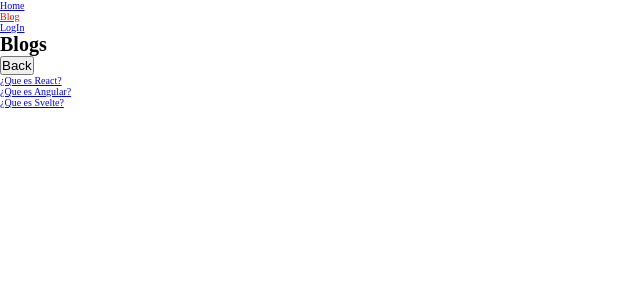
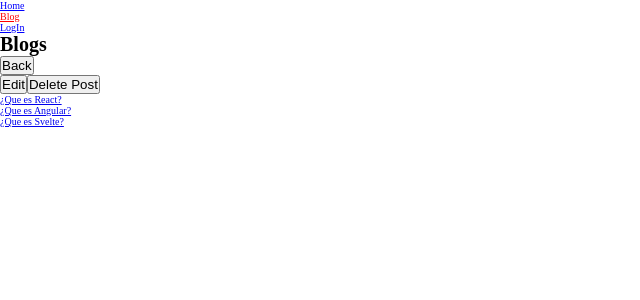
Before and after one commit to AndLego/blog-ts, a React (Vite) app: page /#/blog/1 in a window 1280 px wide. Shown: the top 300 px of the page, without its empty margins (0-640 px from the left). Built offline with nearby package versions, Linux system fonts and the light colour scheme.

Commit message:
completed migrating whole project to typescript, now fixing bugs

```diff
--- a/src/@types/blog.d.ts
+++ b/src/@types/blog.d.ts
@@ -9,6 +9,8 @@ export interface Blog {
   author: string;
   id: string | number;
 }
+
+export interface EditBlog extends Omit<Blog, "author"> { }
 
 /**
  * interface context provider
@@ -22,7 +24,7 @@ export interface ProviderProps {
  * types auth
  */
 
-export interface Role{
+export interface Role {
   write: boolean,
   read: boolean,
   delete: boolean,
--- a/src/components/BlogPost.tsx
+++ b/src/components/BlogPost.tsx
@@ -1,17 +1,31 @@
 import React from "react";
 import { useNavigate, useParams } from "react-router-dom";
+import { useAuth } from "../utils/auth";
 import { useAPI } from "../utils/blogAPI";
+import EditForm from "./EditForm";
 
 const BlogPost = () => {
+  const [showEdit, setShowEdit] = React.useState(false);
+
   const { slug } = useParams();
   const navigate = useNavigate();
 
-  const { blogData } = useAPI();
+  const { blogData, deletePost } = useAPI();
+  const { user } = useAuth();
 
   const post = blogData.find((item) => item.slug === slug);
 
   const handleBack = () => {
     navigate("/blog");
+  };
+
+  const handleDelete = () => {
+    deletePost(post!.id);
+    navigate("/blog");
+  };
+
+  const handleEdit = () => {
+    navigate(`/blog/${slug}/edit`);
   };
 
   return (
@@ -20,6 +34,16 @@ const BlogPost = () => {
       <button onClick={handleBack}>Back</button>
       <p>{post?.author}</p>
       <p>{post?.content}</p>
+
+      {user?.rol.write || user?.username === post?.author ? (
+        <button onClick={handleEdit}>Edit</button>
+      ) : null}
+
+      {showEdit && <EditForm />}
+
+      {user?.rol.delete || user?.username === post?.author ? (
+        <button onClick={handleDelete}>Delete Post</button>
+      ) : null}
     </>
   );
 };
--- a/src/components/CreatePost.tsx
+++ b/src/components/CreatePost.tsx
@@ -11,8 +11,8 @@ interface CreatePostProps {
 const CreatePost = ({ user, update, setUpdate }: CreatePostProps) => {
   const [create, setCreate] = React.useState(false);
   const { addPost } = useAPI();
-  const titleRef = React.useRef(null);
-  const contentRef = React.useRef(null);
+  const titleRef = React.useRef<HTMLInputElement>(null!);
+  const contentRef = React.useRef<HTMLInputElement>(null!);
 
   const handleSubmit = (e: FormEvent) => {
     e.preventDefault();
@@ -24,7 +24,15 @@ const CreatePost = ({ user, update, setUpdate }: CreatePostProps) => {
       .join("-");
     const content = contentRef.current.value;
 
-    addPost(title, slug, content, user, uuidv4());
+    const post = {
+      title: title,
+      slug: slug,
+      content: content,
+      author: user,
+      id: uuidv4(),
+    };
+
+    addPost(post);
 
     setUpdate(!update);
   };
--- a/src/components/EditForm.tsx
+++ b/src/components/EditForm.tsx
@@ -1,4 +1,4 @@
-import React from "react";
+import React, { FormEvent } from "react";
 import { Navigate, useNavigate, useParams } from "react-router-dom";
 import { useAuth } from "../utils/auth";
 import { useAPI } from "../utils/blogAPI";
@@ -6,24 +6,24 @@ import { useAPI } from "../utils/blogAPI";
 const EditForm = () => {
   const { blogData, editPost } = useAPI();
   const { user } = useAuth();
-  const editTitleRef = React.useRef(null);
-  const editContentRef = React.useRef(null);
+  const editTitleRef = React.useRef<HTMLInputElement>(null!);
+  const editContentRef = React.useRef<HTMLInputElement>(null!);
 
   const navigate = useNavigate();
   const { slug } = useParams();
 
-  if (user?.role.write !== true) {
+  if (user?.rol.write !== true) {
     return <Navigate to="/unauthorized" />;
   }
 
-  const post = blogData.find((post) => post.slug === slug);
+  const post = blogData.filter((post) => post.slug === slug)[0];
 
   React.useEffect(() => {
     if (editTitleRef.current) editTitleRef.current.value = post.title;
     if (editContentRef.current) editContentRef.current.value = post.content;
   }, []);
 
-  const postEdit = (e) => {
+  const postEdit = (e: FormEvent) => {
     e.preventDefault();
 
     const title = editTitleRef.current.value;
@@ -33,7 +33,14 @@ const EditForm = () => {
       .join("-");
     const content = editContentRef.current.value;
 
-    editPost(post.id, title, slug, content);
+    const editedPost = {
+      id: post.id,
+      title: title,
+      slug: slug,
+      content: content,
+    };
+
+    editPost(editedPost);
 
     navigate(`/blog/${slug}`);
   };
--- a/src/components/ProfilePage.tsx
+++ b/src/components/ProfilePage.tsx
@@ -2,7 +2,6 @@ import { useAuth } from "../utils/auth";
 
 const ProfilePage = () => {
   const { user } = useAuth();
-  console.log(user);
 
   return (
     <>
--- a/src/utils/auth.tsx
+++ b/src/utils/auth.tsx
@@ -76,13 +76,13 @@ function useAuth() {
  * redireccion al login si no hay un usuario registrado
  */
 
-function AuthRoute(props: ProviderProps) {
+function AuthRoute({ children }: ProviderProps) {
   const { user } = useAuth();
 
   if (!user) {
     return <Navigate to="/login" />;
   }
-  return props.children;
+  return <>{children}</>;
 }
 
 export { AuthProvider, useAuth, defaultUsers, AuthRoute };
--- a/src/utils/blogAPI.tsx
+++ b/src/utils/blogAPI.tsx
@@ -1,10 +1,11 @@
 import React from "react";
-import { Blog, ProviderProps } from "../@types/blog";
+import { Blog, EditBlog, ProviderProps } from "../@types/blog";
 
 interface APIContextProps {
   blogData: Blog[];
   addPost: (post: Blog) => void;
-  //   deletePost: (id: number) => void;
+  editPost: (editedPost: EditBlog) => void;
+  deletePost: (id: string | number) => void;
 }
 
 const APIContext = React.createContext<APIContextProps>({} as APIContextProps);
@@ -40,7 +41,7 @@ const BlogAPIProvider = ({ children }: ProviderProps) => {
       title: post.title,
       slug: post.slug,
       content: post.content,
-      author: post.content,
+      author: post.author,
       id: post.id,
     };
 
@@ -52,7 +53,26 @@ const BlogAPIProvider = ({ children }: ProviderProps) => {
     console.log("post creado");
   };
 
-  const data = { blogData, addPost };
+  const deletePost = (id: string | number) => {
+    const post = blogData.findIndex((post) => post.id === id);
+    if (post !== -1) {
+      blogData.splice(post, 1);
+    }
+    console.log("post deleted");
+  };
+
+  const editPost = (editedPost: EditBlog) => {
+    // const post = blogData.find((post) => post.id === id);
+    blogData.forEach((post) => {
+      if (post.id === editedPost.id) {
+        post.title = editedPost.title;
+        post.slug = editedPost.slug;
+        post.content = editedPost.content;
+      }
+    });
+  };
+
+  const data = { blogData, addPost, deletePost, editPost };
 
   return <APIContext.Provider value={data}>{children}</APIContext.Provider>;
 };
```
